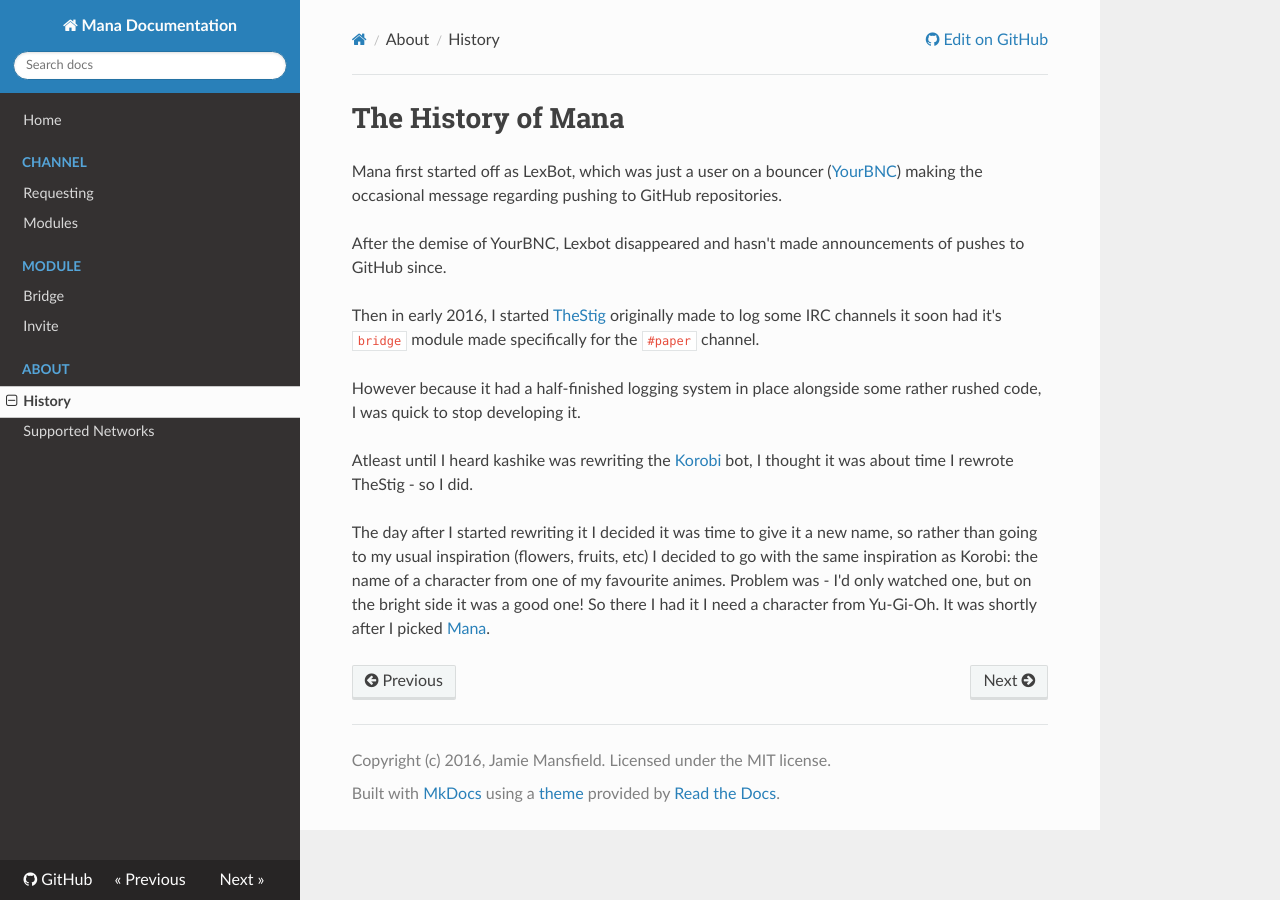
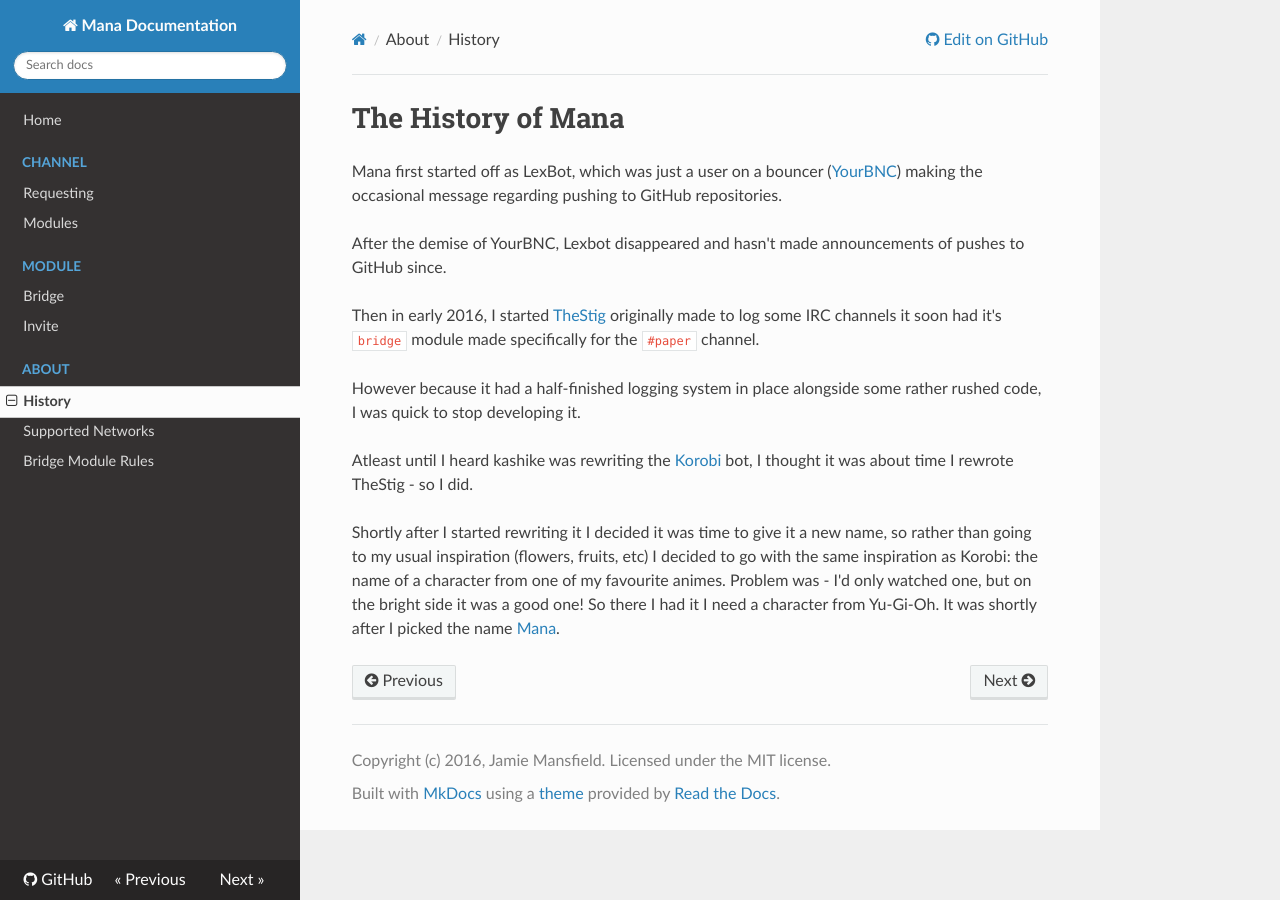
Before and after one commit to ManaBot/ManaDocs, an MkDocs documentation site: the page built from docs/about/history.md, in a window 1280 px wide. Built offline with MkDocs 1.6.1, drawn with Linux system fonts in a browser that asks for light colours; nearby versions of some CDN libraries; old or Windows-style settings are respelled for this version of MkDocs.

Commit message:
Add bridge module rules

```diff
--- a/docs/about/history.md
+++ b/docs/about/history.md
@@ -14,10 +14,10 @@ developing it.
 
 Atleast until I heard kashike was rewriting the [Korobi] bot, I thought it was about time I rewrote TheStig - so I did.
 
-The day after I started rewriting it I decided it was time to give it a new name, so rather than going to my usual
+Shortly after I started rewriting it I decided it was time to give it a new name, so rather than going to my usual
 inspiration (flowers, fruits, etc) I decided to go with the same inspiration as Korobi: the name of a character from
 one of my favourite animes. Problem was - I'd only watched one, but on the bright side it was a good one! So there I
-had it I need a character from Yu-Gi-Oh. It was shortly after I picked [Mana].
+had it I need a character from Yu-Gi-Oh. It was shortly after I picked the name [Mana].
 
 [YourBNC]: https://yourbnc.co.uk/
 [TheStig]: https://github.com/Lexteam/TheStig
--- a/mkdocs.yml
+++ b/mkdocs.yml
@@ -16,3 +16,4 @@ pages:
   - About:
     - History: 'about/history.md'
     - Supported Networks: 'about/networks.md'
+    - Bridge Module Rules: 'about/bridge/rules.md'
```
Also changed, not shown: docs/about/bridge/rules.md (added, +9 -0 lines), docs/about/networks.md (+3 -0 lines), docs/channel/requesting.md (+3 -0 lines), docs/index.md (+1 -1 lines), docs/module/bridge.md (+1 -1 lines).
